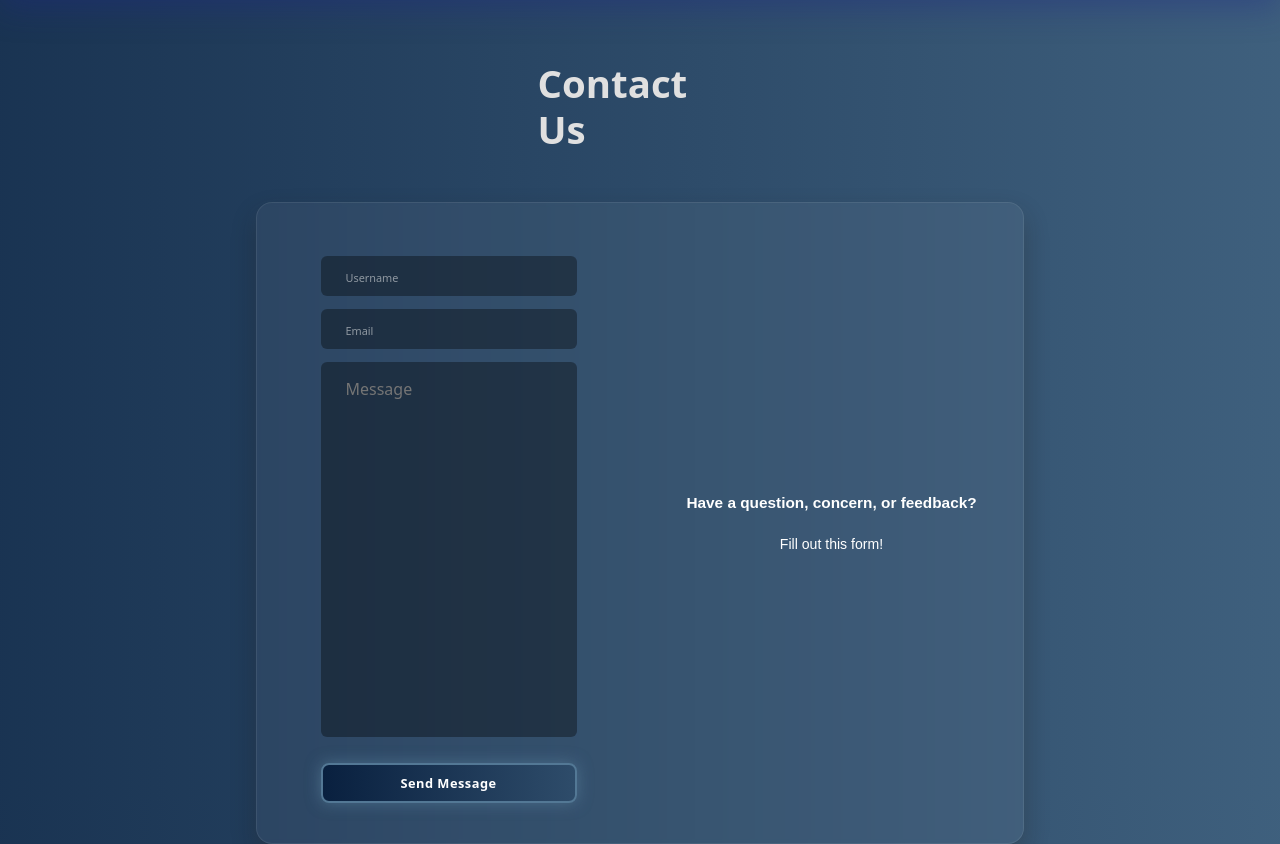
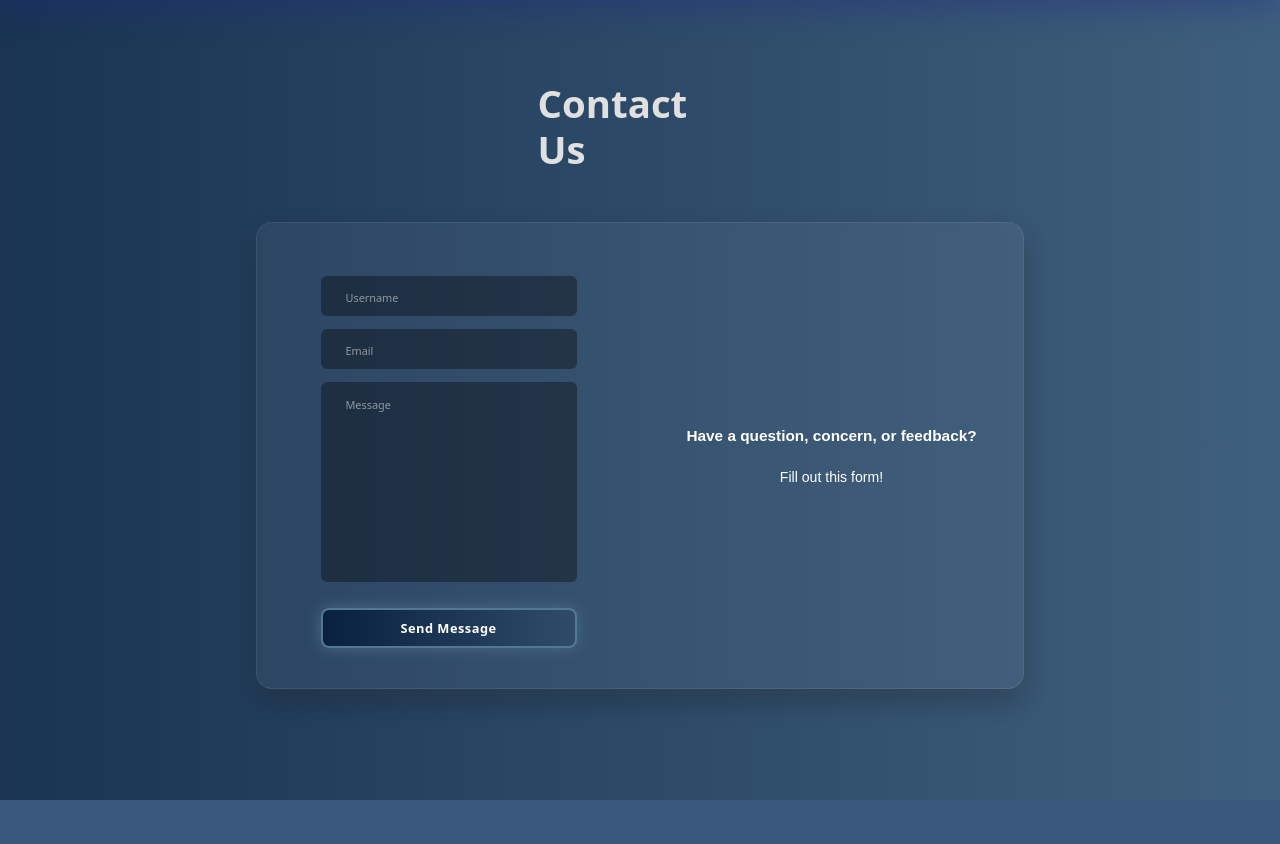
Before and after one commit to kumar7-hub/Dialogue, a PHP site: page /contact.php in a window 1280 px wide. Shown: the part 63-907 px from the top of the page. After the commit the page ends 863 px from the top, so only its background shows below. Run offline with PHP 8.4, Linux system fonts and the light colour scheme; a stand-in replaces the project's code that opens the database connection.

Commit message:
Fixed message textarea scaling in contact page

```diff
--- a/styles/auth.css
+++ b/styles/auth.css
@@ -84,7 +84,7 @@ body {
 input[type=text],
 input[type=password],
 input[type=email],
-textarea {
+.message {
     margin-top: 13px;
     padding-left: 25px;
     padding-right: 25px;
@@ -100,7 +100,7 @@ textarea {
 input[type=text]:hover,
 input[type=password]:hover,
 input[type=email]:hover,
-textarea:hover {
+.message:hover {
     background-color: rgba(0, 0, 0, 0.45);
     box-shadow: 0 0 5px rgba(255, 255, 255, 0.1);
 }
@@ -108,7 +108,7 @@ textarea:hover {
 input[type=text]:focus,
 input[type=password]:focus,
 input[type=email]:focus,
-textarea:focus {
+.message:focus {
     border: 1px solid #ffffff55;
     background-color: rgba(0, 0, 0, 0.55);
     box-shadow: 0 0 8px rgba(255, 255, 255, 0.2);
@@ -117,7 +117,8 @@ textarea:focus {
 
 input[type=text]::placeholder,
 input[type=password]::placeholder,
-input[type=email]::placeholder {
+input[type=email]::placeholder,
+.message::placeholder {
     color: #fff;
     font-size: 0.85vw;
     opacity: 0.5;
--- a/styles/contact.css
+++ b/styles/contact.css
@@ -1,5 +1,5 @@
 #contact-us {
-    margin-top: 60px !important;
+    margin-top: 80px !important;
     margin-bottom: 30px;
     width: 16vw;
     font-weight: bold;
@@ -21,12 +21,16 @@
     width: 20vw;
 }
 
-textarea {
+.message {
     padding: 15px 25px 0 25px;
     width: 100%;
-    height: auto;
+    height: 25vh !important;
     resize: none;
     overflow-y: auto;
+}
+
+.message::-webkit-scrollbar {
+    background-color: transparent;
 }
 
 #contact-submit {
```
